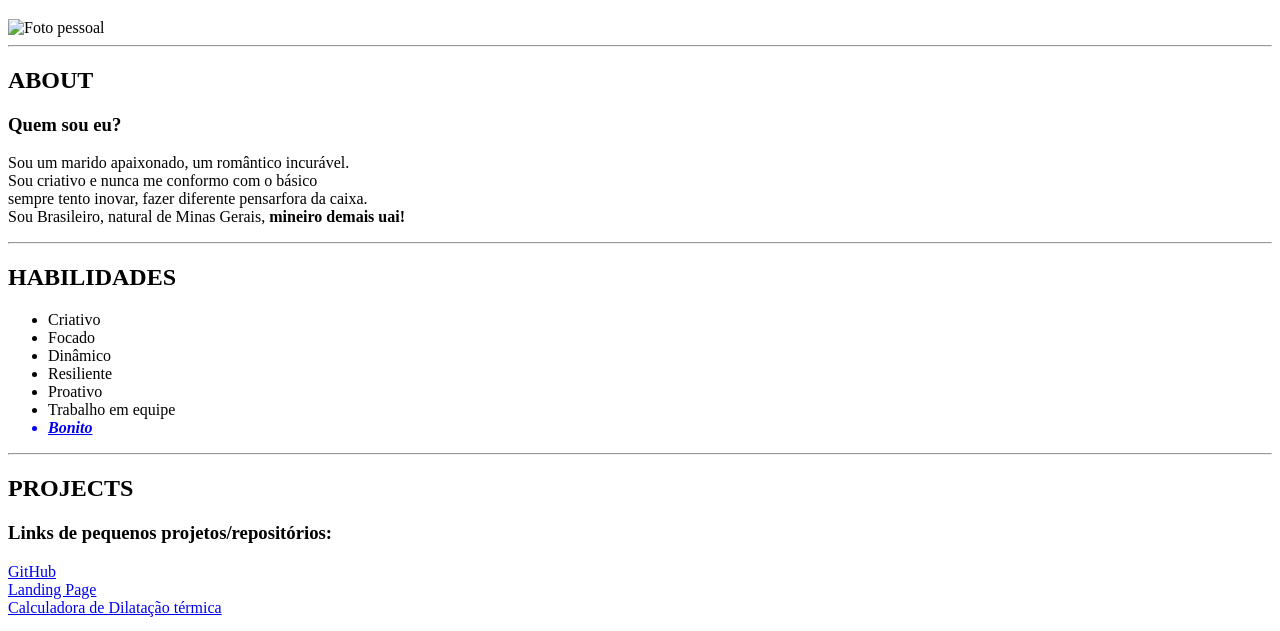
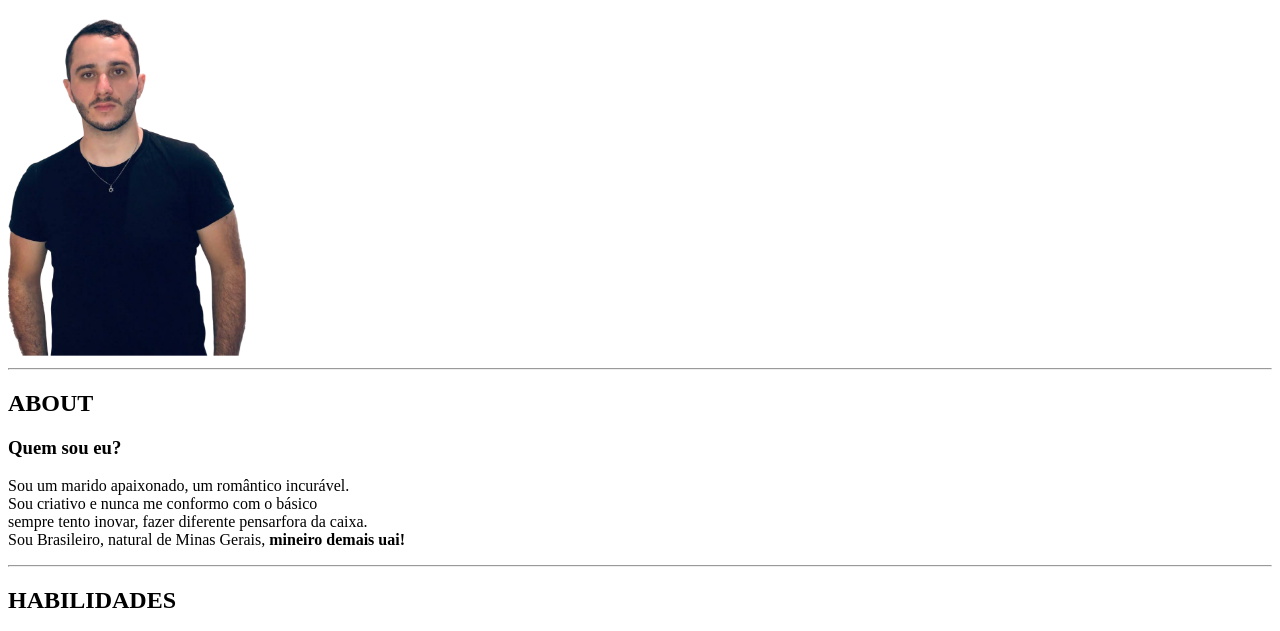
Before and after one commit to jordam1407/portf-lio, a plain HTML site: page index.html in a window 1280 px wide. Shown: the part 97-728 px from the top of the page. Drawn offline with Linux system fonts and the light colour scheme.

Commit message:
png correct

```diff
--- a/index.html
+++ b/index.html
@@ -16,7 +16,7 @@
     </nav>
     <hr>
     <H1>Jordam Mendes de Pinho</H1>
-    <img id="Bonito" src="/jordam.png.png" alt='Foto pessoal' width="20%"/>
+    <img id="Bonito" src="/jordam.png" alt='Foto pessoal' width="20%"/>
     <hr>
 
     <h2 id=" ABOUT">ABOUT</h2>
```
